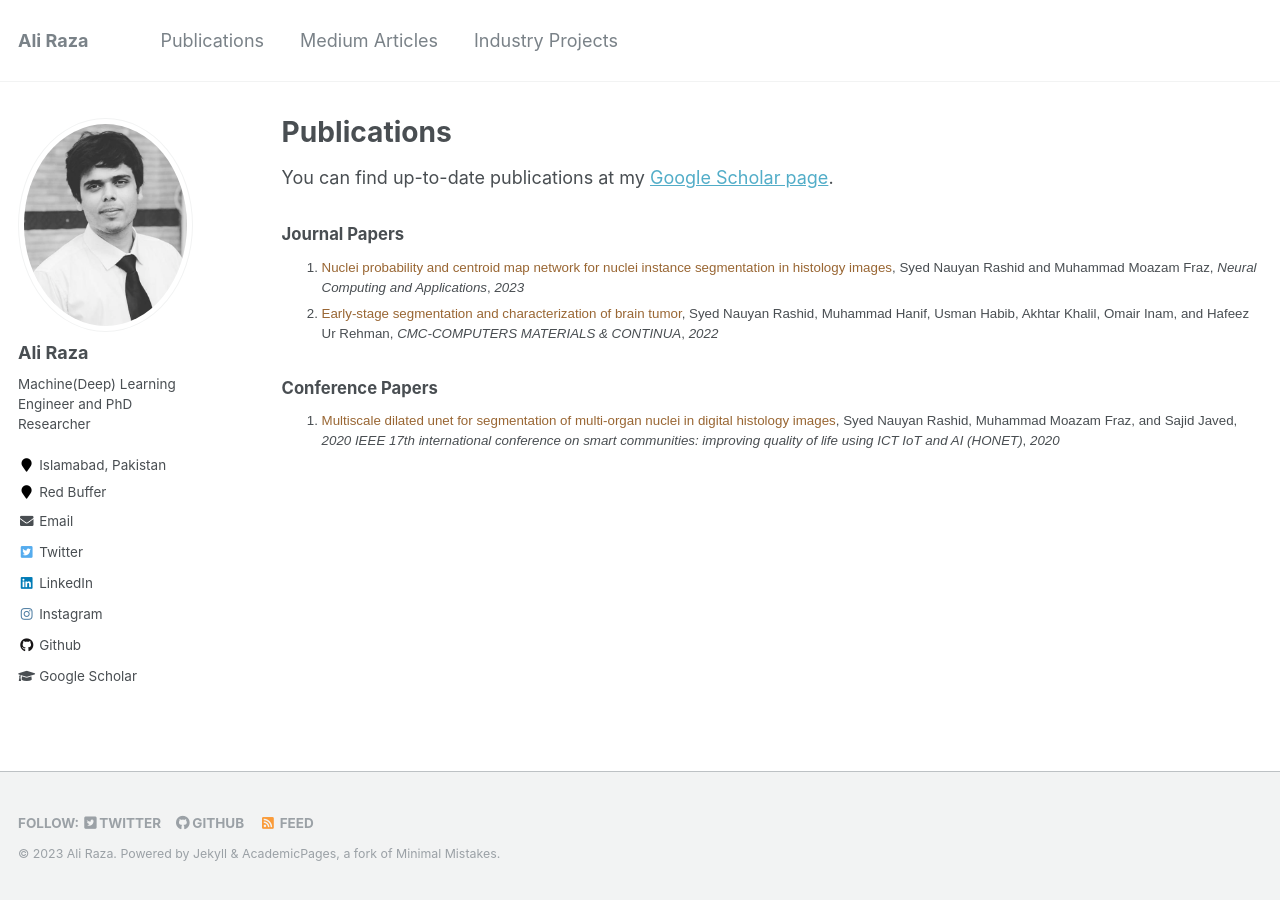
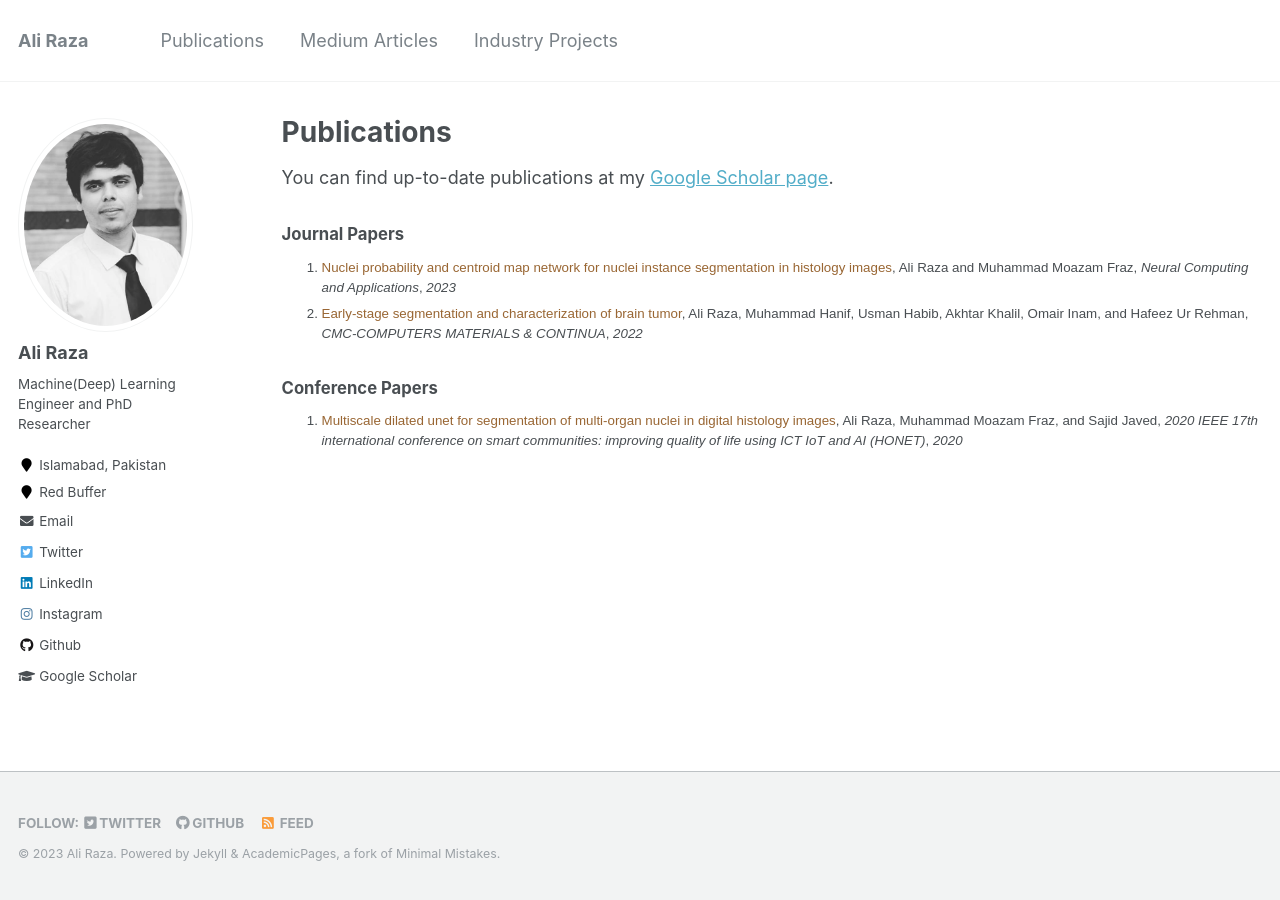
Before and after one commit to dataguy-ali/dataguy-ali.github.io, a Jekyll site: the page built from _pages/publications.html, in a window 1280 px wide. Built offline with Jekyll 4.4.1, drawn with Linux system fonts in a browser that asks for light colours.

Commit message:
new changes

```diff
--- a/_data/authors.yml
+++ b/_data/authors.yml
@@ -1,7 +1,7 @@
 # Authors
 
 Name Name:
-  name        : "Syed Nauyan Rashid"
+  name        : "Ali Raza"
   uri         : "http://nauyan.github.io"
   email       : "nauyan@hotmail.com"
   bio         : "This is the first name."
--- a/_pages/publications.html
+++ b/_pages/publications.html
@@ -9,7 +9,7 @@ author_profile: true
 <html>
 
 <head>
-  <title>Syed Nauyan Rashid's Publications</title>
+  <title>Ali Raza Publications</title>
   <link rel=stylesheet type="text/css" href=/assets/css/bibtex.css>
   <script type="text/javascript" src=/assets/js/bibtex.js></script>
 </head>
--- a/assets/bib/Nauyan.bib
+++ b/assets/bib/Nauyan.bib
@@ -1,6 +1,6 @@
 @InProceedings{rashid2020multiscale,
   title="Multiscale dilated unet for segmentation of multi-organ nuclei in digital histology images",
-  author="Syed Nauyan Rashid and Muhammad Moazam Fraz and Sajid Javed",
+  author="Ali Raza and Muhammad Moazam Fraz and Sajid Javed",
   booktitle=2020 IEEE 17th international conference on smart communities: improving quality of life using ICT IoT and AI (HONET),
   pages="68--72",
   year="2020",
@@ -9,7 +9,7 @@
 }
 @Article{rashid2022early,
   title={Early-stage segmentation and characterization of brain tumor},
-  author={Syed Nauyan Rashid and Muhammad Hanif and Usman Habib and Akhtar Khalil and Omair Inam and Hafeez Ur Rehman},
+  author={Ali Raza and Muhammad Hanif and Usman Habib and Akhtar Khalil and Omair Inam and Hafeez Ur Rehman},
   journal={CMC-COMPUTERS MATERIALS & CONTINUA},
   volume={73},
   number={1},
@@ -20,7 +20,7 @@
 }
 @Article{rashid2023nuclei,
   title={Nuclei probability and centroid map network for nuclei instance segmentation in histology images},
-  author={Syed Nauyan Rashid and Muhammad Moazam Fraz},
+  author={Ali Raza and Muhammad Moazam Fraz},
   journal={Neural Computing and Applications},
   pages={1--14},
   year={2023},
```
